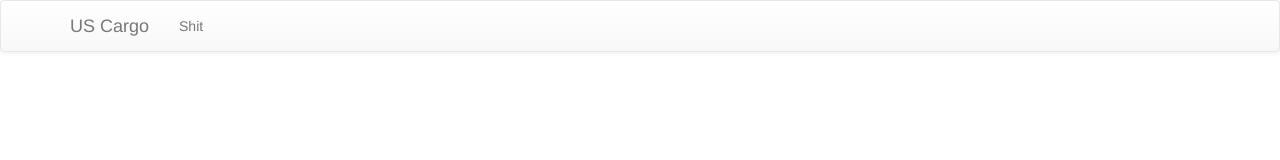
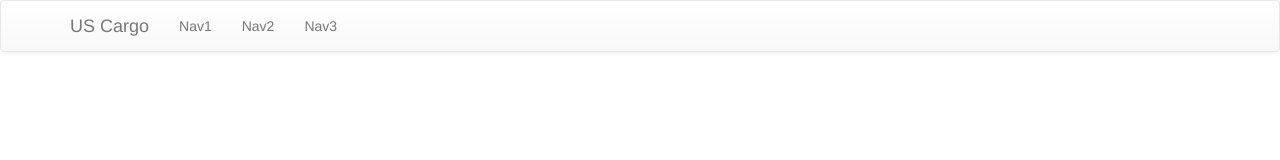
Before and after one commit to Ted-Koomen/uscargo-react, a React (Create React App) app: page / in a window 1280 px wide. Shown: the top 160 px of the page. Built offline with nearby package versions, Linux system fonts and the light colour scheme.

Commit message:
fix navbar and reducers error

```diff
--- a/src/components/Navbar/Navbar.js
+++ b/src/components/Navbar/Navbar.js
@@ -10,7 +10,9 @@ const NavHeader = (props) => {
         </Navbar.Brand>
       </Navbar.Header>
       <Nav>
-        <NavItem>Shit</NavItem>
+        <NavItem>Nav1</NavItem>
+        <NavItem>Nav2</NavItem>
+        <NavItem>Nav3</NavItem>
       </Nav>
     </Navbar>
   )
--- a/src/index.js
+++ b/src/index.js
@@ -2,7 +2,7 @@ import React from 'react';
 import ReactDOM from 'react-dom';
 import { Provider } from 'react-redux'
 import { createStore } from 'redux'
-import todoApp from './reducers';
+
 import './index.css';
 import App from './App';
 import registerServiceWorker from './registerServiceWorker';
```
